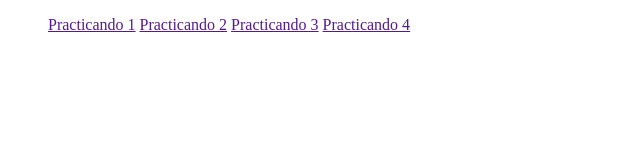
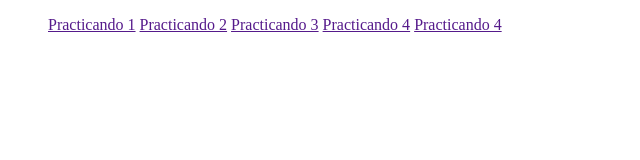
Before and after one commit to mgraterol/new-git-test, a plain HTML site: page index2.html in a window 1280 px wide. Shown: the whole page, without its empty margins (0-640 px from the left). Drawn offline with Linux system fonts and the light colour scheme.

Commit message:
index2.html

```diff
--- a/index2.html
+++ b/index2.html
@@ -11,7 +11,7 @@
 			<a href="">Practicando 2</a>
 			<a href="">Practicando 3</a>
 			<a href="">Practicando 4</a>
-		</ul>
+			<a href="">Practicando 4</a>
 	</nav>
 
 </body>
```
